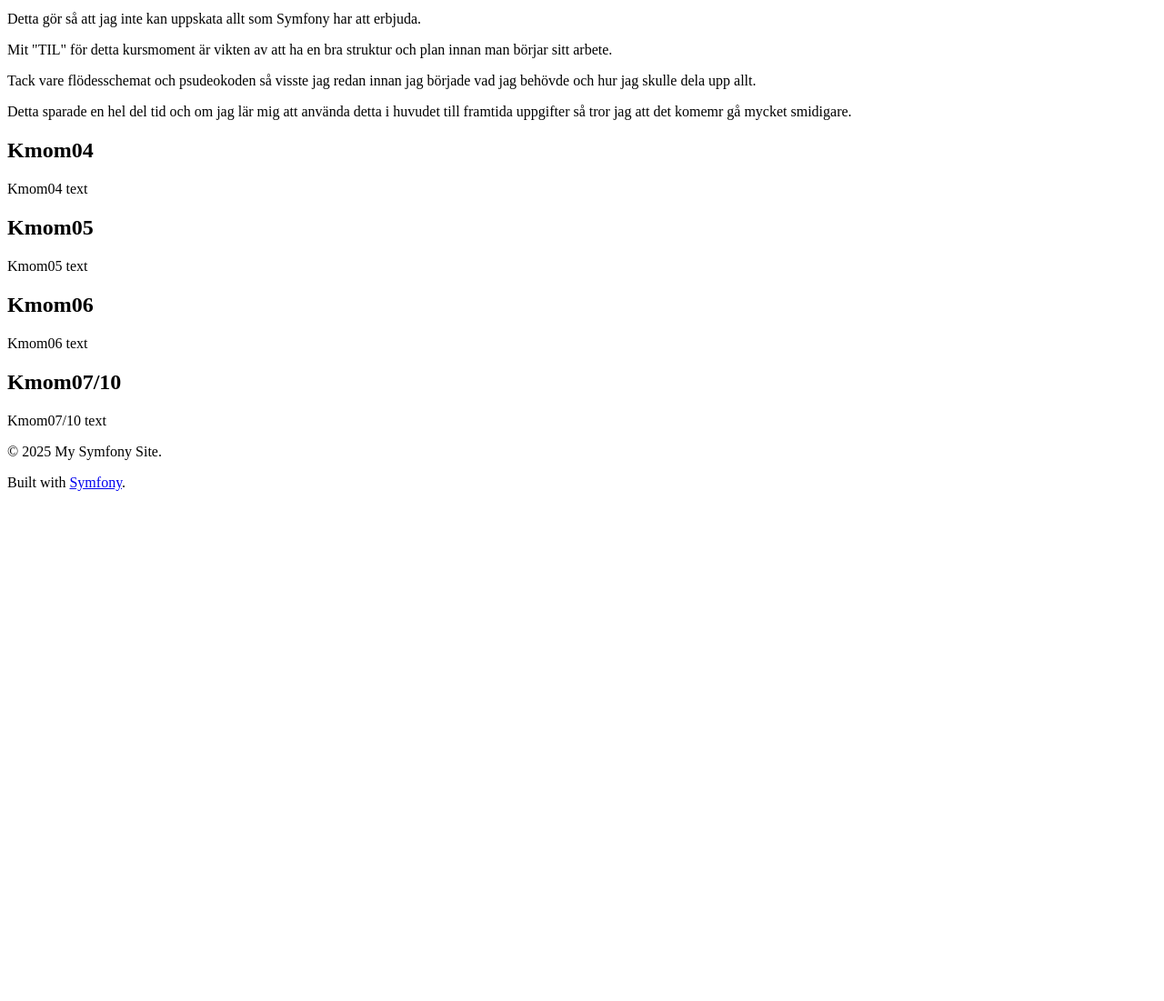
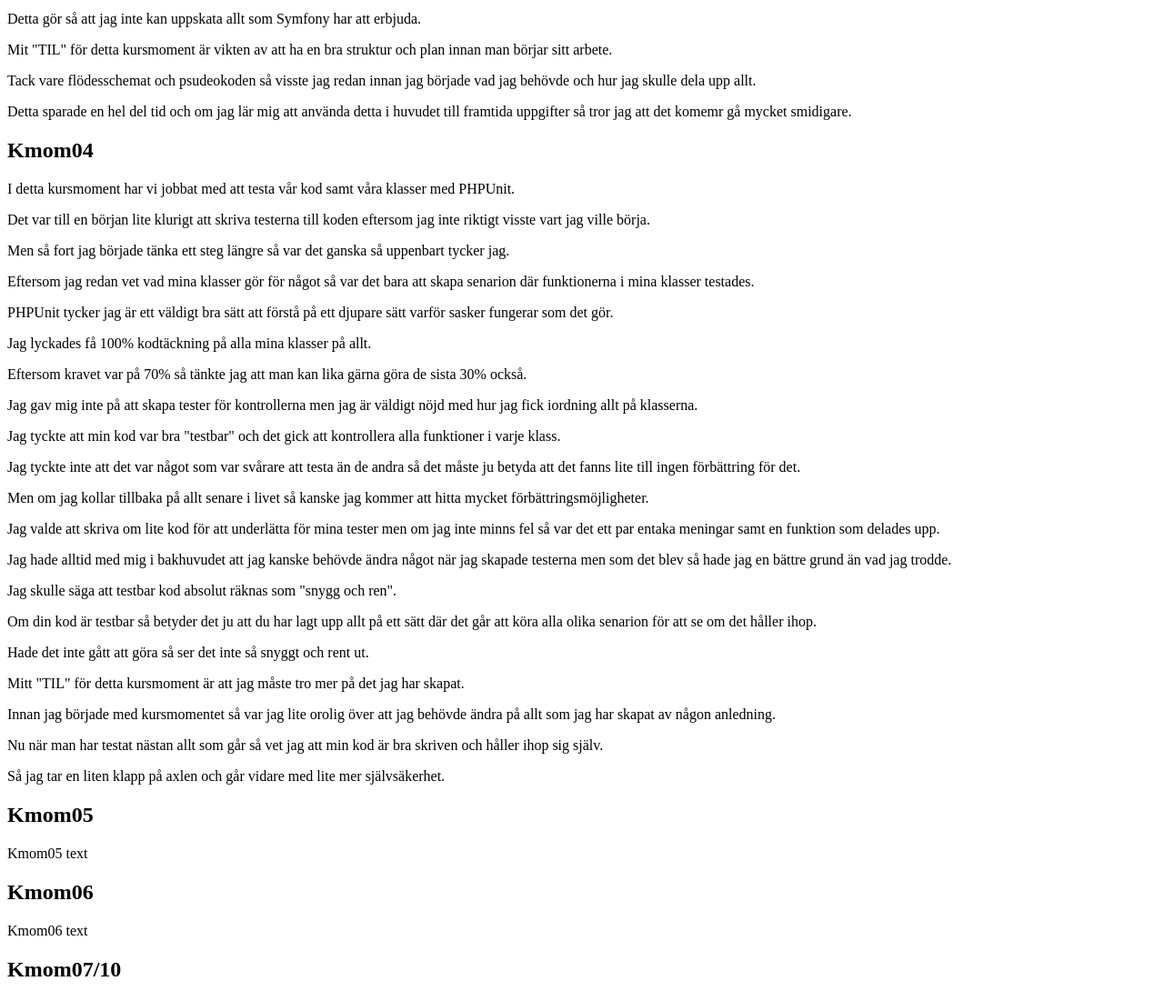
Before and after one commit to dafi-24/mvc, a Symfony app: template templates/report.html.twig in a window 1280 px wide. Shown: the part 2442-3543 px from the top of the page at 91% size. Before the commit the page ends 2982 px from the top, so only its background shows below. Run offline with Twig, Linux system fonts and the light colour scheme; the template is opened without the code that fills it, so the values that code supplies are empty; some libraries are stand-ins or nearby versions.

Commit message:
Ett färdigt Kmom04

```diff
--- a/templates/report.html.twig
+++ b/templates/report.html.twig
@@ -64,7 +64,26 @@
     <p>Tack vare flödesschemat och psudeokoden så visste jag redan innan jag började vad jag behövde och hur jag skulle dela upp allt.</p>
     <p>Detta sparade en hel del tid och om jag lär mig att använda detta i huvudet till framtida uppgifter så tror jag att det komemr gå mycket smidigare.</p>
     <h2 id="kmom04">Kmom04</h2>
-    <p>Kmom04 text</p>
+    <p>I detta kursmoment har vi jobbat med att testa vår kod samt våra klasser med PHPUnit.</p>
+    <p>Det var till en början lite klurigt att skriva testerna till koden eftersom jag inte riktigt visste vart jag ville börja.</p>
+    <p>Men så fort jag började tänka ett steg längre så var det ganska så uppenbart tycker jag.</p>
+    <p>Eftersom jag redan vet vad mina klasser gör för något så var det bara att skapa senarion där funktionerna i mina klasser testades.</p>
+    <p>PHPUnit tycker jag är ett väldigt bra sätt att förstå på ett djupare sätt varför sasker fungerar som det gör.</p>
+    <p>Jag lyckades få 100% kodtäckning på alla mina klasser på allt.</p>
+    <p>Eftersom kravet var på 70% så tänkte jag att man kan lika gärna göra de sista 30% också.</p>
+    <p>Jag gav mig inte på att skapa tester för kontrollerna men jag är väldigt nöjd med hur jag fick iordning allt på klasserna.</p>
+    <p>Jag tyckte att min kod var bra "testbar" och det gick att kontrollera alla funktioner i varje klass.</p>
+    <p>Jag tyckte inte att det var något som var svårare att testa än de andra så det måste ju betyda att det fanns lite till ingen förbättring för det.</p>
+    <p>Men om jag kollar tillbaka på allt senare i livet så kanske jag kommer att hitta mycket förbättringsmöjligheter.</p>
+    <p>Jag valde att skriva om lite kod för att underlätta för mina tester men om jag inte minns fel så var det ett par entaka meningar samt en funktion som delades upp.</p>
+    <p>Jag hade alltid med mig i bakhuvudet att jag kanske behövde ändra något när jag skapade testerna men som det blev så hade jag en bättre grund än vad jag trodde.</p>
+    <p>Jag skulle säga att testbar kod absolut räknas som "snygg och ren".</p>
+    <p>Om din kod är testbar så betyder det ju att du har lagt upp allt på ett sätt där det går att köra alla olika senarion för att se om det håller ihop.</p>
+    <p>Hade det inte gått att göra så ser det inte så snyggt och rent ut.</p>
+    <p>Mitt "TIL" för detta kursmoment är att jag måste tro mer på det jag har skapat.</p>
+    <p>Innan jag började med kursmomentet så var jag lite orolig över att jag behövde ändra på allt som jag har skapat av någon anledning.</p>
+    <p>Nu när man har testat nästan allt som går så vet jag att min kod är bra skriven och håller ihop sig själv.</p>
+    <p>Så jag tar en liten klapp på axlen och går vidare med lite mer självsäkerhet.</p>
     <h2 id="kmom05">Kmom05</h2>
     <p>Kmom05 text</p>
     <h2 id="kmom06">Kmom06</h2>
```
